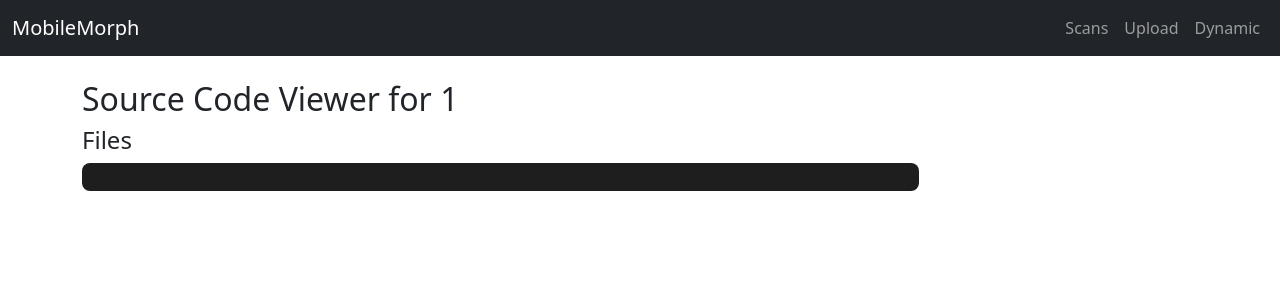
After one commit to masmi9/MobileMorph, a Flask app: page /view-source/1 in a window 1280 px wide. The commit adds this page. Shown: the top 300 px of the page. Run offline with Flask 3, Linux system fonts and the light colour scheme; data that the repository does not hold is empty.

Commit message:
add a source code viewer within analysis tool

```diff
--- a/dashboard/routes.py
+++ b/dashboard/routes.py
@@ -77,7 +77,9 @@ def show_results(scan_id):
         parsed = json.loads(result.findings)
     except Exception:
         parsed = result.findings
-    return render_template('results.html', result=result, parsed=parsed)
+    # Extracted base_name by stripping file extension
+    base_name = result.filename.replace('.apk', '').replace('.ipa', '')
+    return render_template('results.html', result=result, parsed=parsed, base_name=base_name)
 
 @main.route('/iocs')
 def show_iocs():
@@ -135,3 +137,35 @@ def run_dynamic_on_latest():
 
     flash(f"Dynamic analysis completed for {latest_scan.filename}.", "success")
     return render_template("dynamic_results.html", results=dynamic_results, filename=latest_scan.filename)
+
+@main.route('/view-source/')
+def view_source_missing():
+    flash("APK name missing in URL.", "warning")
+    return redirect(url_for("main.index"))
+
+@main.route('/view-source/<apk_name>')
+def view_source_page(apk_name):
+    return render_template('source_viewer.html', apk_name=apk_name)
+
+@main.route('/api/source/list')
+def list_source_files():
+    apk = request.args.get("apk")
+    source_path = os.path.join("extracted", apk, "source")
+    file_list = []
+    for root, _, files in os.walk(source_path):
+        for f in files:
+            if f.endswith(".java") or f.endswith(".smali"):
+                rel = os.path.relpath(os.path.join(root, f), source_path)
+                file_list.append(rel)
+    return jsonify(file_list)
+
+@main.route('/api/source/view')
+def view_source_content():
+    apk = request.args.get("apk")
+    file_path = request.args.get("path")
+    full_path = os.path.join("extracted", apk, "source", file_path)
+    if not os.path.isfile(full_path):
+        return jsonify({"error": "File not found"}), 404
+    with open(full_path, 'r', encoding='utf-8', errors='ignore') as f:
+        content = f.read()
+    return jsonify({"content": content})
--- a/dashboard/templates/results.html
+++ b/dashboard/templates/results.html
@@ -251,4 +251,8 @@
 </div>
 
 <a href="/" class="btn btn-secondary mt-4">Back to Dashboard</a>
+<a href="{{ url_for('main.view_source_page', apk_name=base_name) }}" class="btn btn-secondary mt-4">
+  View Decompiled Source Code
+</a>
+
 {% endblock %}
--- /dev/null
+++ b/dashboard/templates/source_viewer.html
@@ -0,0 +1,20 @@
+{% extends "base.html" %}
+{% block content %}
+<h2>Source Code Viewer for {{ apk_name }}</h2>
+<link rel="stylesheet" href="{{ url_for('static', filename='css/source_viewer.css') }}">
+
+<div class="flex">
+  <div style="width: 25%;">
+    <h4>Files</h4>
+    <ul id="file-list" style="max-height: 80vh; overflow-y: scroll;"></ul>
+  </div>
+  <div style="width: 75%;">
+    <pre id="source-code" style="background:#1e1e1e;color:white;padding:1em;overflow-x:auto;max-height:80vh;"></pre>
+  </div>
+</div>
+
+<script>
+  const apkName = "{{ apk_name }}";
+</script>
+<script src="{{ url_for('static', filename='js/source_viewer.js') }}"></script>
+{% endblock %}
--- /dev/null
+++ b/static/css/source_viewer.css
@@ -0,0 +1,29 @@
+/* File list sidebar */
+#file-list {
+  list-style-type: none;
+  padding: 0;
+  margin: 0;
+}
+
+#file-list li {
+  padding: 6px 10px;
+  border-bottom: 1px solid #ddd;
+  cursor: pointer;
+}
+
+#file-list li:hover {
+  background-color: #f0f0f0;
+}
+
+/* Code viewer */
+#source-code {
+  font-family: "Courier New", monospace;
+  font-size: 14px;
+  background-color: #1e1e1e;
+  color: #e0e0e0;
+  padding: 20px;
+  border-radius: 8px;
+  overflow-x: auto;
+  white-space: pre;
+  line-height: 1.5;
+}
--- /dev/null
+++ b/static/js/source_viewer.js
@@ -0,0 +1,22 @@
+document.addEventListener("DOMContentLoaded", function () {
+  fetch(`/api/source/list?apk=${apkName}`)
+    .then(res => res.json())
+    .then(files => {
+      const fileList = document.getElementById("file-list");
+      files.forEach(f => {
+        const li = document.createElement("li");
+        li.textContent = f;
+        li.style.cursor = "pointer";
+        li.onclick = () => loadSourceFile(f);
+        fileList.appendChild(li);
+      });
+    });
+
+  function loadSourceFile(filePath) {
+    fetch(`/api/source/view?apk=${apkName}&path=${encodeURIComponent(filePath)}`)
+      .then(res => res.json())
+      .then(data => {
+        document.getElementById("source-code").textContent = data.content || "Error loading file.";
+      });
+  }
+});
```
Also changed, not shown: threat_intel/indicators.json (+38 -0 lines), dashboard/morph.db.
